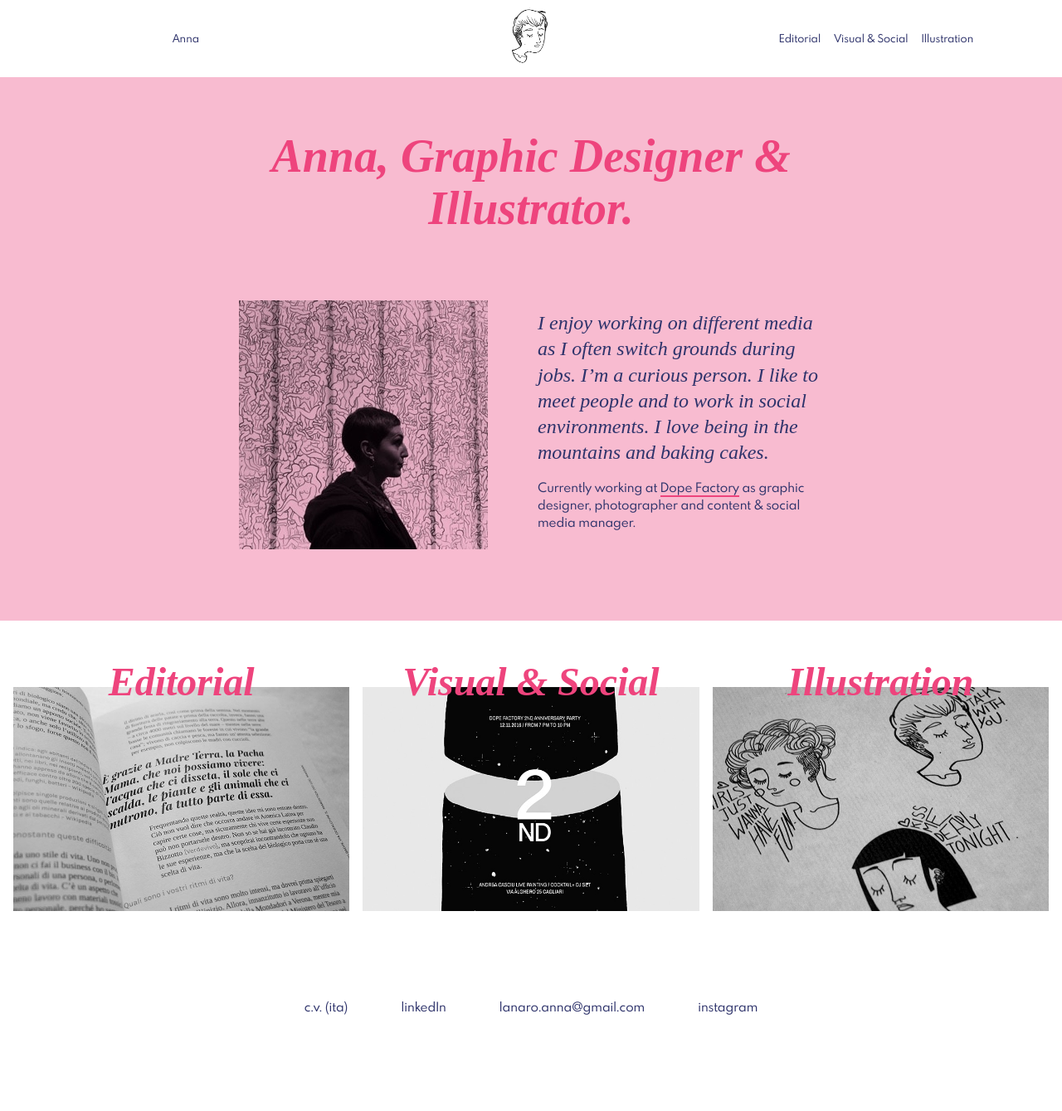
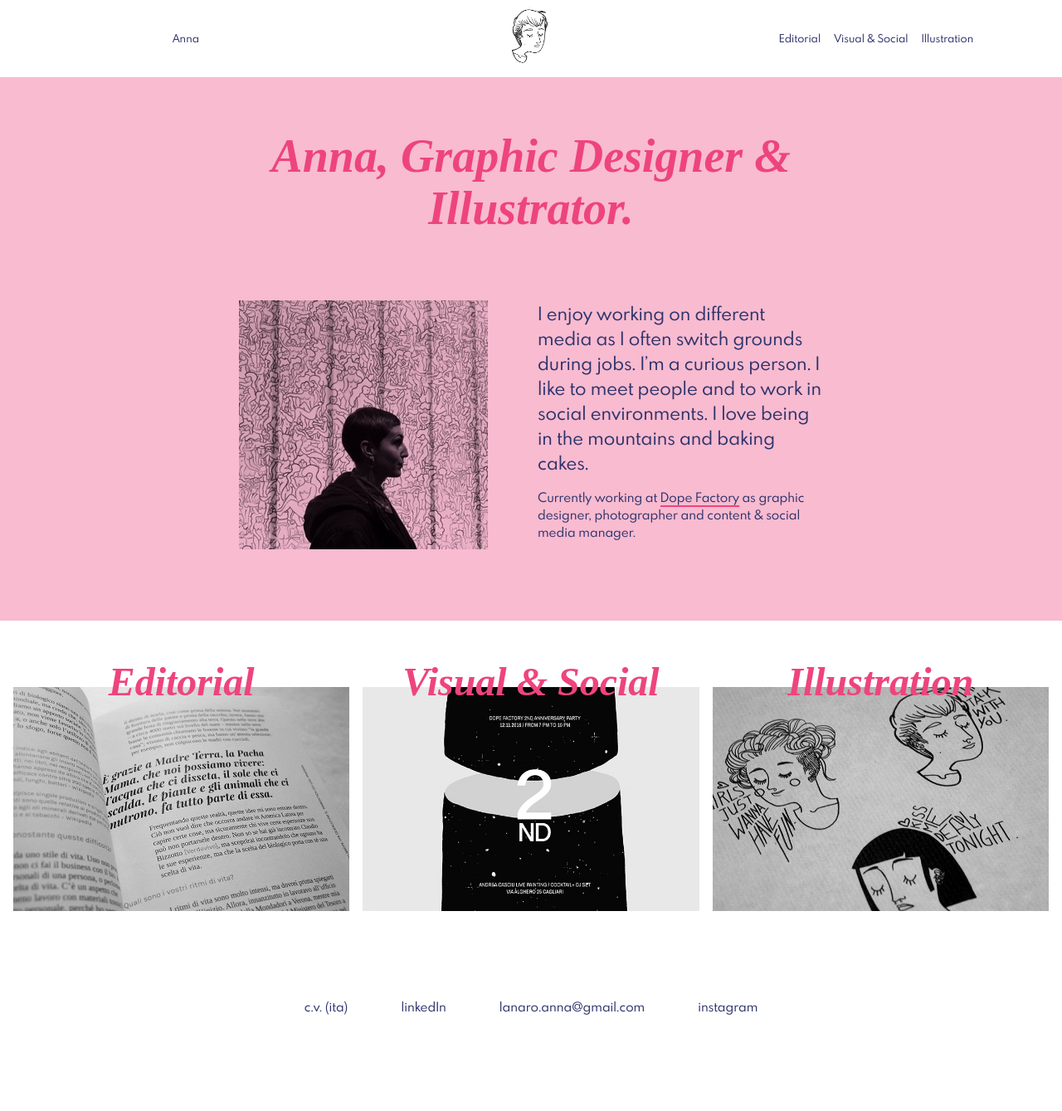
Before and after one commit to rzecchini/annaelle, a Jekyll site: the page built from index.md, in a window 1280 px wide. Shown: the whole page at 83% size. Built offline with Jekyll 4.4.1, drawn with Linux system fonts in a browser that asks for light colours; some web fonts are replaced.

Commit message:
style: remove playfair 400

```diff
--- a/_includes/head.html
+++ b/_includes/head.html
@@ -5,7 +5,7 @@
   <meta name="description" content="Anna Lanaro graphic designer, sometimes illustrator, always a passionate cook.">
   <title>{{ page.title }} | {{ site.title }}</title>
 
-  <link href="https://fonts.googleapis.com/css?family=Playfair+Display:400i,900i" rel="stylesheet">
+  <link href="https://fonts.googleapis.com/css?family=Playfair+Display:900i" rel="stylesheet">
   <link rel="stylesheet" href="https://cdnjs.cloudflare.com/ajax/libs/normalize/8.0.0/normalize.min.css" />
   <link rel="stylesheet" href="{{ '/assets/style.css' | relative_url }}">
 
--- a/assets/style.css
+++ b/assets/style.css
@@ -149,11 +149,11 @@ img {
 
 .presentation__intro {
   margin: 0 0 1rem;
-  font-family: 'Playfair Display', serif;
+  /*font-family: 'Playfair Display', serif;
   font-weight: 400;
-  font-style: italic;
-  font-size: 1.5rem;
-  line-height: 1.3;
+  font-style: italic;*/
+  font-size: 1.25rem;
+  /*line-height: 1.3;*/
 }
 
 .presentation__now {
```
